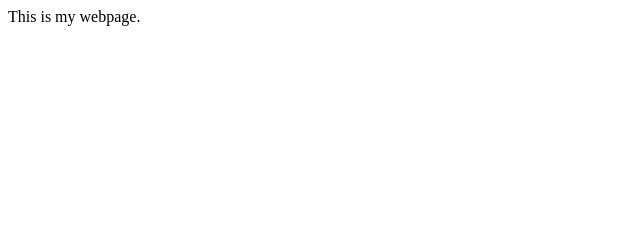
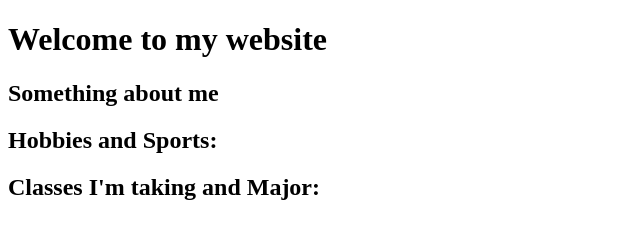
Before and after one commit to Kateelliott5/mywebpage, a plain HTML site: page index.html in a window 1280 px wide. Shown: the whole page, without its empty margins (0-640 px from the left). Drawn offline with Linux system fonts and the light colour scheme.

Commit message:
Body pt 1

```diff
--- a/index.html
+++ b/index.html
@@ -1,8 +1,11 @@
 <!DOCTYPE html>
 <head>
-  <Title>Kate's Rugby website</Title>
+  <Title>Kate's website</Title>
 </head>
 <body>
-This is my webpage.
+<h1>Welcome to my website</h1>
+  <h2>Something about me</h2>
+  <h2>Hobbies and Sports:</h2>
+  <h2>Classes I'm taking and Major:</h2>
 
 </body>
```
